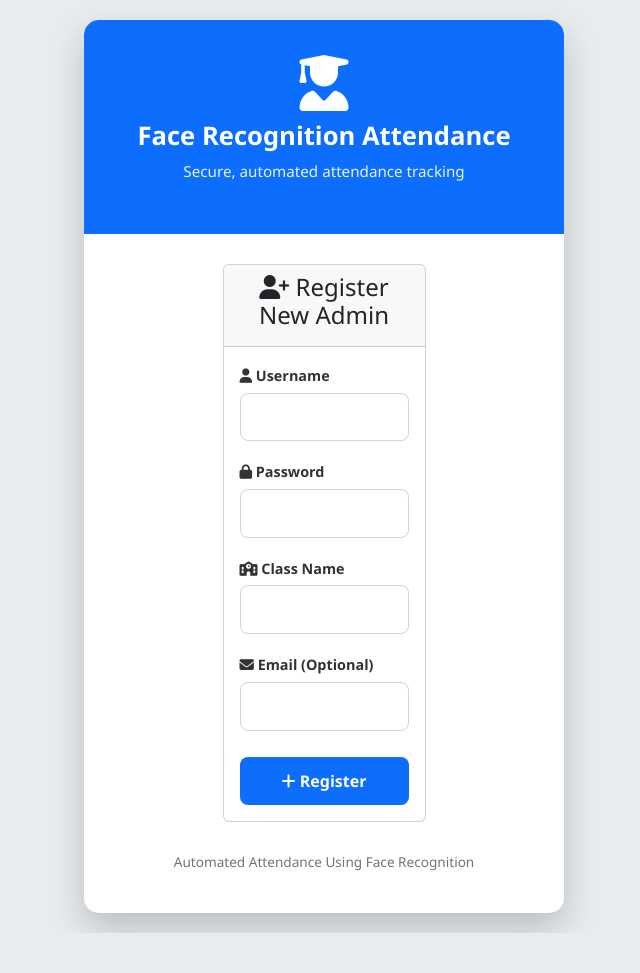
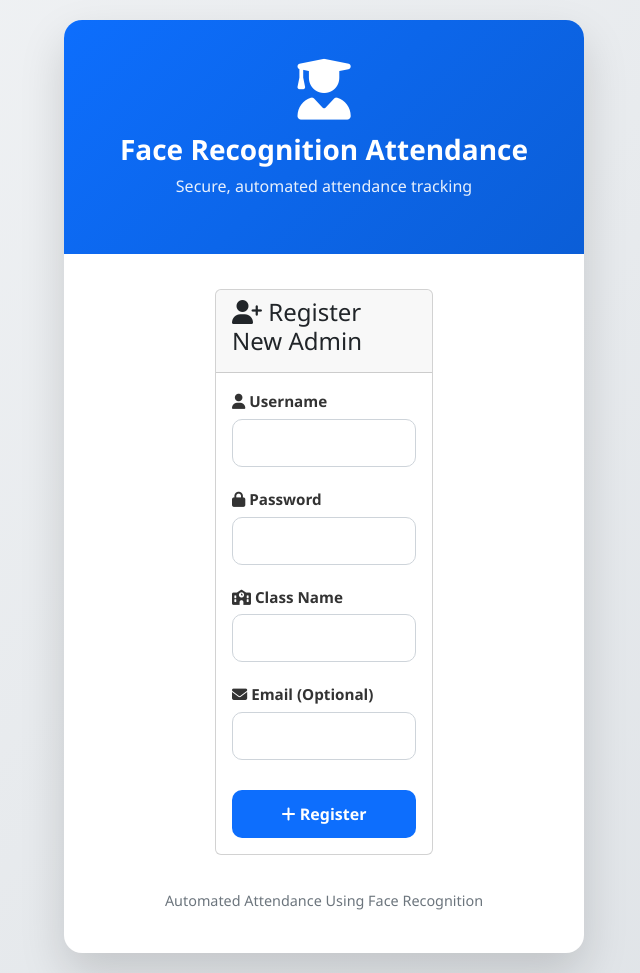
Before and after one commit to Shreyarg-77/face_attendance, a Flask app: page /register in a window 1280 px wide. Shown: the whole page, without its empty margins (316-956 px from the left). Before the commit the page ends 933 px from the top, so only its background shows below. Run offline with Flask 3, Linux system fonts and the light colour scheme.

Commit message:
ALtered name

```diff
--- a/templates/base_public.html
+++ b/templates/base_public.html
@@ -7,10 +7,14 @@
     <link href="https://cdn.jsdelivr.net/npm/bootstrap@5.3.0/dist/css/bootstrap.min.css" rel="stylesheet">
     <link rel="stylesheet" href="https://cdnjs.cloudflare.com/ajax/libs/font-awesome/6.4.0/css/all.min.css">
     <style>
-        * { margin: 0; padding: 0; box-sizing: border-box; }
+    * {
+        margin: 0;
+        padding: 0;
+        box-sizing: border-box;
+    }
 
     body {
-            background-color: #e9ecef;
+        background: linear-gradient(135deg, #f1f3f5, #dee2e6);
         min-height: 100vh;
         display: flex;
         align-items: center;
@@ -19,171 +23,154 @@
         padding: 20px;
     }
 
+    /* Main Card */
     .auth-container {
-            background: white;
-            border-radius: 15px;
-            box-shadow: 0 15px 35px rgba(0,0,0,0.2);
+        background: #ffffff;
+        border-radius: 18px;
+        box-shadow: 0 20px 45px rgba(0, 0, 0, 0.15);
+        width: 100%;
+        max-width: 520px;   /* Better for laptops */
         overflow: hidden;
-            width: 100%;
-            max-width: 480px;
     }
 
+    /* Header */
     .auth-header {
-            background: #0d6efd;
-            color: white;
-            padding: 35px 25px;
+        background: linear-gradient(135deg, #0d6efd, #0b5ed7);
+        color: #fff;
+        padding: 40px 30px;
         text-align: center;
     }
 
     .auth-header h3 {
-            font-size: 1.6rem;
+        font-size: 1.75rem;
         font-weight: 700;
         margin-bottom: 8px;
     }
 
     .auth-header p {
-            font-size: 0.95rem;
+        font-size: 1rem;
         opacity: 0.9;
     }
 
+    /* Body */
     .auth-body {
-            padding: 30px 25px;
+        padding: 35px 30px;
     }
 
     .form-label {
         font-weight: 600;
         color: #333;
         margin-bottom: 6px;
-            font-size: 0.9rem;
+        font-size: 0.95rem;
     }
 
+    /* INPUT FIELDS – Bigger & Standard */
     .form-control {
-            border-radius: 8px;
-            padding: 12px 15px;
-            border: 1.5px solid #ced4da;
-            font-size: 0.95rem;
+        height: 48px;
+        border-radius: 10px;
+        padding: 10px 15px;
+        border: 1.6px solid #ced4da;
+        font-size: 1rem;
         transition: all 0.3s ease;
-            margin-bottom: 18px;
+        margin-bottom: 20px;
     }
 
     .form-control:focus {
         border-color: #0d6efd;
-            box-shadow: 0 0 0 0.2rem rgba(13, 110, 253, 0.15);
+        box-shadow: 0 0 0 0.2rem rgba(13, 110, 253, 0.2);
     }
 
     .form-control::placeholder {
         color: #adb5bd;
     }
 
+    /* Buttons */
     .btn-primary {
         background: #0d6efd;
         border: none;
-            border-radius: 8px;
-            padding: 12px 24px;
+        border-radius: 10px;
+        height: 48px;
         font-size: 1rem;
         font-weight: 600;
         width: 100%;
         transition: all 0.3s ease;
-            margin-top: 8px;
+        margin-top: 10px;
     }
 
     .btn-primary:hover {
         background: #0b5ed7;
-            transform: translateY(-1px);
-            box-shadow: 0 5px 15px rgba(13, 110, 253, 0.3);
+        transform: translateY(-2px);
+        box-shadow: 0 8px 20px rgba(13, 110, 253, 0.35);
     }
 
     .btn-outline-primary {
-            color: #0d6efd;
-            border: 2px solid #0d6efd;
-            border-radius: 8px;
-            padding: 10px 24px;
+        border-radius: 10px;
+        height: 48px;
         font-size: 1rem;
         font-weight: 600;
         width: 100%;
-            margin-top: 10px;
-            transition: all 0.3s ease;
+        margin-top: 12px;
     }
 
-        .btn-outline-primary:hover {
-            background: #0d6efd;
-            color: white;
+    /* Alerts */
+    .alert {
+        border-radius: 10px;
+        padding: 14px 16px;
+        margin-bottom: 20px;
+        font-size: 0.95rem;
     }
 
+    /* Footer */
     .auth-footer {
         text-align: center;
-            padding: 0 25px 25px;
+        padding: 0 30px 25px;
         color: #6c757d;
-            font-size: 0.85rem;
-        }
-
-        .auth-footer a {
-            color: #0d6efd;
-            text-decoration: none;
-            font-weight: 600;
-        }
-
-        .auth-footer a:hover {
-            text-decoration: underline;
-        }
-
-        .alert {
-            border-radius: 8px;
-            padding: 12px 15px;
-            margin-bottom: 18px;
         font-size: 0.9rem;
     }
 
+    /* Icons */
     .welcome-icon {
-            font-size: 3.5rem;
-            margin-bottom: 10px;
+        font-size: 3.8rem;
+        margin-bottom: 12px;
     }
 
     .welcome-title {
-            font-size: 1.4rem;
+        font-size: 1.5rem;
         font-weight: 700;
-            margin-bottom: 8px;
     }
 
     .welcome-subtitle {
-            font-size: 0.95rem;
+        font-size: 1rem;
         opacity: 0.9;
     }
 
-        .btn-container {
-            margin-top: 18px;
+    /* MOBILE OPTIMIZATION */
+    @media (max-width: 576px) {
+        .auth-container {
+            max-width: 100%;
         }
 
-        .mobile-center {
-            text-align: center;
+        .auth-header {
+            padding: 30px 20px;
         }
 
-        /* Mobile optimizations */
-        @media (max-width: 576px) {
+        .auth-header h3 {
+            font-size: 1.45rem;
+        }
+
         .auth-body {
             padding: 25px 20px;
         }
 
-            .auth-header {
-                padding: 28px 20px;
-            }
-
-            .auth-header h3 {
-                font-size: 1.4rem;
+        .form-control,
+        .btn-primary,
+        .btn-outline-primary {
+            height: 46px;
+            font-size: 0.95rem;
         }
 
         .welcome-icon {
-                font-size: 2.8rem;
-            }
-
-            .form-control {
-                padding: 11px 14px;
-                font-size: 0.95rem;
-            }
-
-            .btn-primary, .btn-outline-primary {
-                padding: 11px 20px;
-                font-size: 0.95rem;
+            font-size: 3rem;
         }
     }
 </style>
```
Lines whose indentation alone changed are shown as unchanged.
